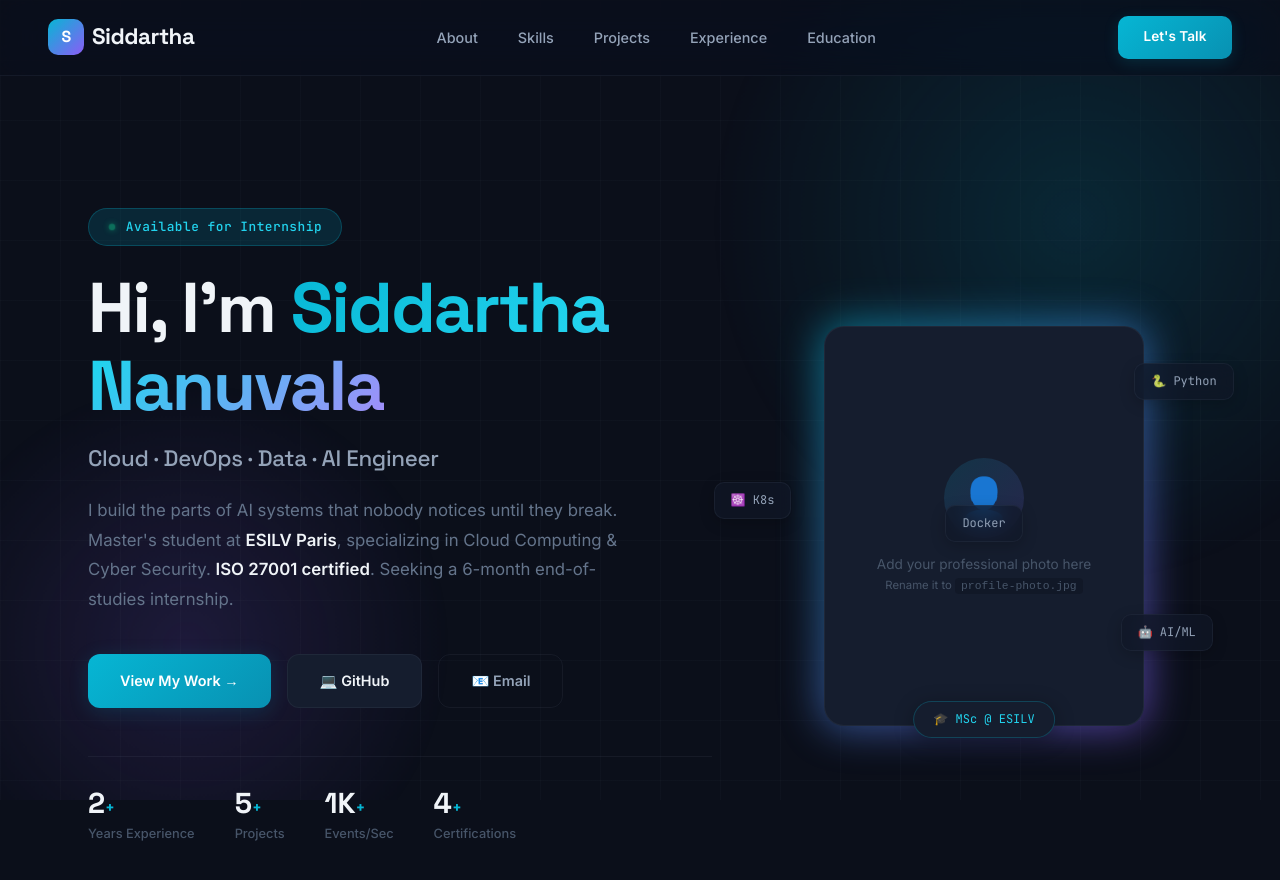
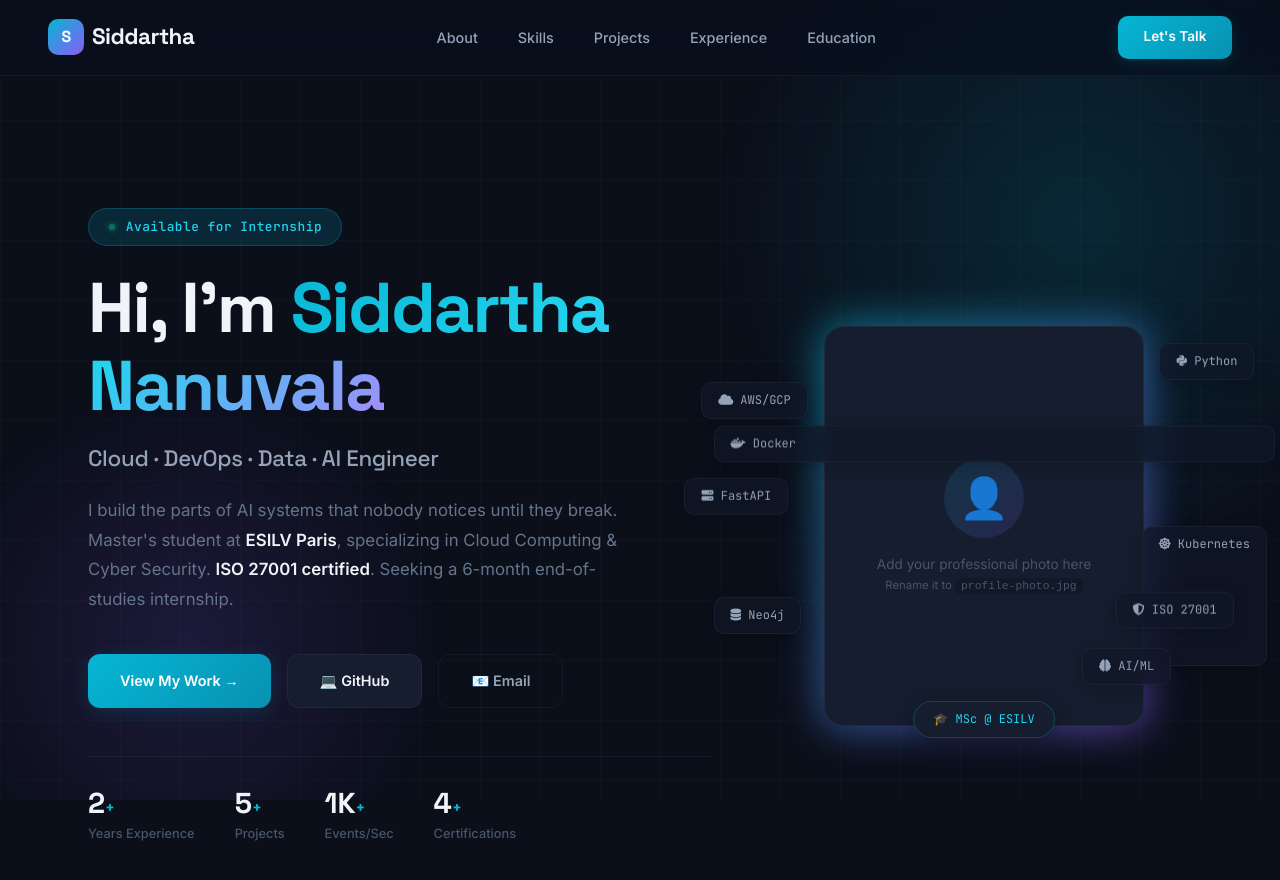
Before and after one commit to SiddarthaNanuvala/SiddarthaNanuvala.github.io, a plain HTML site: page index.html in a window 1280 px wide. Shown: the top 880 px of the page. Drawn offline with Linux system fonts and the light colour scheme.

Commit message:
Add Font Awesome and update tech stack display
Added Font Awesome stylesheet for icons and updated tech stack display with icons for Python, Docker, Kubernetes, AI/ML, AWS/GCP, FastAPI, Neo4j, and ISO 27001.

```diff
--- a/index.html
+++ b/index.html
@@ -8,6 +8,7 @@
     <link rel="preconnect" href="https://fonts.googleapis.com">
     <link rel="preconnect" href="https://fonts.gstatic.com" crossorigin>
     <link href="https://fonts.googleapis.com/css2?family=Space+Grotesk:wght@300;400;500;600;700&family=Inter:wght@300;400;500;600;700;800&family=JetBrains+Mono:wght@400;500;600&display=swap" rel="stylesheet">
+    <link rel="stylesheet" href="https://cdnjs.cloudflare.com/ajax/libs/font-awesome/6.5.1/css/all.min.css">
     <style>
         :root {
             --bg-primary: #0B0F1A;
@@ -536,10 +537,42 @@
                     </div>
                     <div class="profile-badge">🎓 MSc @ ESILV</div>
                 </div>
-                <div class="float-tech">🐍 Python</div>
-                <div class="float-tech">☸️ K8s</div>
-                <div class="float-tech">🤖 AI/ML</div>
-                <div class="float-tech"><i class="fab fa-docker"></i> Docker</div>
+                <!-- Top Right -->
+                    <div class="float-tech" style="top: 5%; right: -15%; animation-delay: 0s;">
+                        <i class="fab fa-python"></i> Python
+                    </div>
+
+                <!-- Middle Right -->
+                    <div class="float-tech" style="top: 25%; right: -20%; animation-delay: 0.5s;">
+                        <i class="fab fa-docker"></i> Docker
+                    </div>
+
+                <!-- Bottom Right -->
+                    <div class="float-tech" style="top: 50%; right: -18%; animation-delay: 1s;">
+                        <i class="fas fa-dharmachakra"></i> Kubernetes
+                    </div>
+
+                <!-- Bottom -->
+                    <div class="float-tech" style="bottom: 10%; right: 5%; animation-delay: 1.5s;">
+                        <i class="fas fa-brain"></i> AI/ML
+                    </div>
+
+                <!-- Left Side -->
+                    <div class="float-tech" style="top: 15%; left: -18%; animation-delay: 2s;">
+                        <i class="fas fa-cloud"></i> AWS/GCP
+                    </div>
+
+                    <div class="float-tech" style="top: 40%; left: -22%; animation-delay: 2.5s;">
+                        <i class="fas fa-server"></i> FastAPI
+                    </div>
+
+                    <div class="float-tech" style="bottom: 20%; left: -15%; animation-delay: 3s;">
+                        <i class="fas fa-database"></i> Neo4j
+                    </div>
+
+                    <div class="float-tech" style="top: 70%; right: -10%; animation-delay: 3.5s;">
+                        <i class="fas fa-shield-alt"></i> ISO 27001
+                    </div>
             </div>
         </div>
     </section>
```
